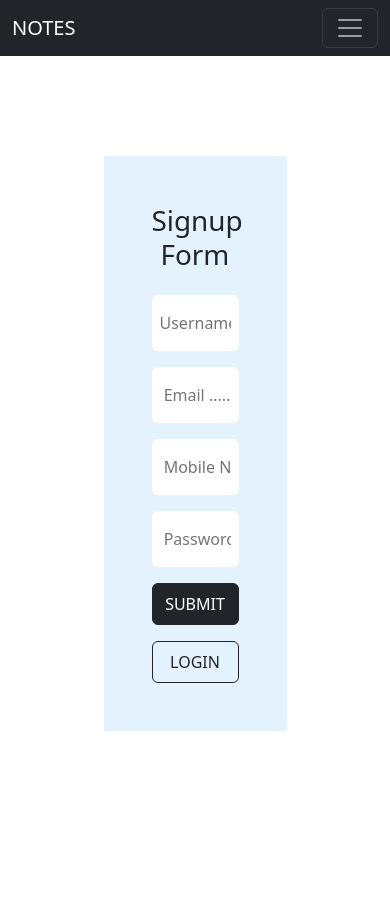
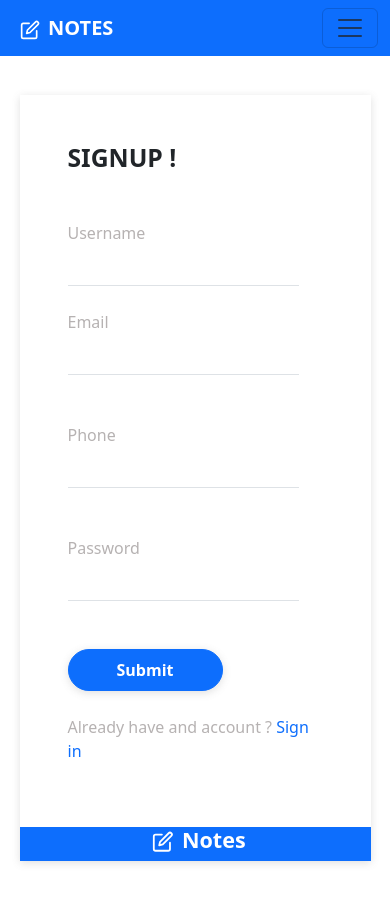
Before and after one commit to niamudeen-mvt/notes-client, a React (Create React App) app: page /signup in a window 390 px wide. Before the commit the page ends 844 px from the top, so only its background shows below. Built offline with nearby package versions, Linux system fonts and the light colour scheme; no server answers.

Commit message:
message: login and signup form

```diff
--- /dev/null
+++ b/src/components/shared/CustomInput.js
@@ -0,0 +1,23 @@
+import React from 'react'
+
+const CustomInput = ({ mb = 0, label, type = "text", name, value, handleChange, errors }) => {
+  console.log(errors);
+  return (
+    <>
+      <div className={`mb-${mb}`}>
+        <label className='mb-3 common_grey text-capitalize'>{label}</label>
+        <br />
+        <input type={type} className='border-0 border-bottom'
+          name={name}
+          value={value}
+          onChange={handleChange}
+          spellCheck="off"
+          autoComplete='off'
+        />
+        <p className="text-danger mt-4">{errors[name] ? errors[name] : ""}</p>
+      </div>
+    </>
+  )
+}
+
+export default CustomInput
--- a/src/index.css
+++ b/src/index.css
@@ -19,7 +19,14 @@ img {
 }
 
 .common_blue {
-  background-color: #0d6efd;
+  background-color: #0d6efd !important;
+}
+.common_grey {
+  color: #b6b2b2;
+}
+
+a {
+  text-decoration: none !important;
 }
 
 /* ------------flex classes---------------- */
@@ -128,3 +135,25 @@ img {
 .uplaod_btn:active {
   background-color: #0a4eb4;
 }
+
+.form_container {
+  max-width: 50%;
+}
+@media (max-width: 1200px) {
+  .form_container {
+    max-width: 75%;
+  }
+}
+
+@media (max-width: 768px) {
+  .form_container {
+    max-width: 90%;
+  }
+}
+input {
+  background-color: transparent !important;
+}
+input:focus-visible {
+  outline: none;
+  border-bottom: 1px solid black !important;
+}
--- a/src/layout/header/Header.js
+++ b/src/layout/header/Header.js
@@ -5,6 +5,7 @@ import { Link, useLocation } from "react-router-dom";
 import "./header.css";
 import { useAuth } from "../../context/authContext";
 import { config } from "../../config";
+import { FiEdit } from "react-icons/fi";
 
 const Header = () => {
   const { isLoggedIn } = useAuth();
@@ -12,9 +13,9 @@ const Header = () => {
   const route = useLocation().pathname;
 
   return (
-    <Navbar expand="lg" bg="dark" data-bs-theme="dark" sticky="top">
+    <Navbar expand="lg" sticky="top" className="common_blue">
       <Container>
-        <Navbar.Brand to="#home">{config.PROJECT_NAME}</Navbar.Brand>
+        <Navbar.Brand to="#home" className="text-white fw-bold"><span className="mx-2 x"><FiEdit /></span>{config.PROJECT_NAME}</Navbar.Brand>
         <Navbar.Toggle aria-controls="basic-navbar-nav" />
         <Navbar.Collapse id="basic-navbar-nav">
           <Nav className="ms-auto  flexCenter">
--- a/src/pages/auth/LoginForm.js
+++ b/src/pages/auth/LoginForm.js
@@ -1,5 +1,4 @@
 import React, { useState } from "react";
-import { Container } from "react-bootstrap";
 import {
   checkIfobjEmpty,
   errorListtoObj,
@@ -10,6 +9,10 @@ import { sendNotification } from "../../utils/notifications";
 import { Link, useNavigate } from "react-router-dom";
 import { loginUser } from "../../services/api/user";
 import { useAuth } from "../../context/authContext";
+import { Button, Col, Row } from 'react-bootstrap'
+import CustomInput from '../../components/shared/CustomInput'
+import { FiEdit } from "react-icons/fi";
+
 
 const LoginForm = () => {
   const navigate = useNavigate();
@@ -56,54 +59,41 @@ const LoginForm = () => {
   };
 
   return (
-    <section className="common_section">
-      <Container>
-        <div className="flexCenter" style={{ height: "80vh" }}>
-          <form className="p-5 soft_theme" style={{ width: "50%" }}>
-            <h1 className="mb-4 text-center">Login Form</h1>
-            <div className="mb-3 ">
-              <input
-                type="text"
-                className="px-2 py-3 rounded border-0 w-100"
-                name="email"
+    <section className=''>
+      <div className='min-vh-100 flex_center form_container mx-auto'>
+        <div className='w-100 box_shadow' style={{ height: '600px' }}>
+          <Row className='h-100'>
+            <Col xs={12} md={6} className='h-100'>
+              <div className='common_blue h-100  flex_center'>
+                <h4 className='text-white fw-bold text-capitalize'><span className="mx-2"><FiEdit /></span>Notes</h4>
+              </div>
+            </Col>
+            <Col xs={12} md={6} className='h-100'>
+              <div className='w-100 h-100 flex_center flex-column'>
+                <form className='h-75 p-5'>
+                  <h2 className='fw-bold mb-5'>LOGIN !</h2>
+                  <CustomInput mb={3} label="email address" name="email"
+                    handleChange={handleChange}
                     value={user.email}
-                onChange={handleChange}
-                placeholder=" Email .........."
-                autoComplete="off"
+                    errors={errors}
                   />
-            </div>
-            <p className="text-danger">{errors?.email ? errors.email : ""}</p>
-
-            <div className="mb-3">
-              <input
-                type="password"
-                className="px-2 py-3 rounded border-0 w-100"
-                name="password"
+                  <CustomInput name="password" label="password" mb={5} type="text"
                     value={user.password}
-                onChange={handleChange}
-                placeholder=" Password .........."
-                autoComplete="off"
+                    handleChange={handleChange}
+                    errors={errors}
                   />
-            </div>
-            <p className="text-danger">
-              {errors?.password ? errors.password : ""}
-            </p>
-            <button
-              className="btn btn-dark w-100 mb-3 py-2"
-              onClick={handleSubmit}
-            >
-              SUBMIT
-            </button>
-            <Link to="/signup">
-              <button className="btn btn-outline-dark w-100 py-2">
-                SIGNUP
-              </button>
-            </Link>
+                  <Button type="submit" className='px-5 py-2 rounded-5 fw-bold box_shadow mb-4' onClick={handleSubmit}>Sign in</Button>
+                  <p className='common_grey'>Dont't have an account ? <Link to="/signup">
+                    <span className='cursor' style={{ color: "#0d6efd" }}>Sign up</span>
+                  </Link></p>
                 </form>
               </div>
-      </Container>
+            </Col>
+          </Row>
+        </div>
+      </div>
     </section>
-  );
-};
+  )
+}
 
-export default LoginForm;
+export default LoginForm
--- a/src/pages/auth/SignupForm.js
+++ b/src/pages/auth/SignupForm.js
@@ -1,11 +1,12 @@
 import React, { useState } from "react";
-import { Container } from "react-bootstrap";
+import { Button, Col, Row } from 'react-bootstrap'
+import CustomInput from '../../components/shared/CustomInput'
 import { checkIfobjEmpty, errorListtoObj } from "../../utils/helper";
 import { Link } from "react-router-dom";
 import { useNavigate } from "react-router-dom";
 import { sendNotification } from "../../utils/notifications";
 import { registerUser } from "../../services/api/user";
-
+import { FiEdit } from "react-icons/fi";
 const SignupForm = () => {
   const navigate = useNavigate();
 
@@ -17,6 +18,7 @@ const SignupForm = () => {
   });
 
   const [errors, setErrors] = useState({});
+  console.log(errors);
 
   const handleChange = (e) => {
     setUser({
@@ -45,78 +47,51 @@ const SignupForm = () => {
   };
 
   return (
-    <section className="common_section">
-      <Container>
-        <div className="flexCenter" style={{ height: "80vh" }}>
-          <form className="p-5 soft_theme" style={{ width: "50%" }}>
-            <h1 className="mb-4 text-center">Signup Form</h1>
-            <div className="mb-3">
-              <input
-                type="text"
-                autoComplete="off"
-                className="px-2 py-3 rounded border-0 w-100"
+    <section className=''>
+      <div className='min-vh-100 flex_center form_container mx-auto'>
+        <div className='w-100 box_shadow' style={{ minHeight: '600px' }}>
+          <Row className='h-100'>
+            <Col xs={12} md={6} className='h-100'>
+              <div className='w-100 h-100 flex_center flex-column'>
+                <form className='h-75 p-5'>
+                  <h2 className='fw-bold mb-5'>SIGNUP !</h2>
+                  <CustomInput mb={3} label="Username" name="username"
+                    handleChange={handleChange}
                     value={user.username}
-                name="username"
-                onChange={handleChange}
-                placeholder="Username ........."
+                    errors={errors}
                   />
-            </div>
-            <p className="text-danger">
-              {errors?.username ? errors.username : ""}
-            </p>
-            <div className="mb-3">
-              <input
-                type="text"
-                autoComplete="off"
-                className="px-2 py-3 rounded border-0 w-100"
-                name="email"
+                  <CustomInput name="email" label="Email" mb={5} type="text"
                     value={user.email}
-                onChange={handleChange}
-                placeholder=" Email .........."
+                    handleChange={handleChange}
+                    errors={errors}
                   />
-            </div>
-            <p className="text-danger">{errors?.email ? errors.email : ""}</p>
-            <div className="mb-3">
-              <input
-                type="text"
-                autoComplete="off"
-                className="px-2 py-3 rounded border-0 w-100"
-                name="phone"
+                  <CustomInput name="phone" label="Phone" mb={5} type="text"
                     value={user.phone}
-                onChange={handleChange}
-                placeholder=" Mobile Number .........."
+                    handleChange={handleChange}
+                    errors={errors}
                   />
-            </div>
-            <p className="text-danger">{errors?.phone ? errors.phone : ""}</p>
-
-            <div className="mb-3">
-              <input
-                type="password"
-                autoComplete="off"
-                className="px-2 py-3 rounded border-0 w-100"
-                name="password"
+                  <CustomInput name="password" label="password" mb={5} type="text"
                     value={user.password}
-                onChange={handleChange}
-                placeholder=" Password .........."
+                    handleChange={handleChange}
+                    errors={errors}
                   />
-            </div>
-            <p className="text-danger">
-              {errors?.password ? errors.password : ""}
-            </p>
-            <button
-              className="btn btn-dark w-100 py-2 mb-3"
-              onClick={handleSubmit}
-            >
-              SUBMIT
-            </button>
-            <Link to="/login">
-              <button className="btn btn-outline-dark w-100 py-2">LOGIN</button>
-            </Link>
+                  <Button type="submit" className='px-5 py-2 rounded-5 fw-bold box_shadow mb-4' onClick={handleSubmit}>Submit</Button>
+                  <p className='common_grey'>Already have and account ? <Link to="/login">
+                    <span className='cursor' style={{ color: "#0d6efd" }}>Sign in</span>
+                  </Link></p>
                 </form>
               </div>
-      </Container>
+            </Col>
+            <Col xs={12} md={6} >
+              <div className='common_blue flex_center h-100' >
+                <h4 className='text-white fw-bold text-capitalize'><span className="mx-2"><FiEdit /></span>Notes</h4>
+              </div>
+            </Col>
+          </Row>
+        </div>
+      </div>
     </section>
-  );
-};
+  )
+}
 
-export default SignupForm;
+export default SignupForm
```
Also changed, not shown: 12 other files (tests, documents, lock files or other folders). Lines whose indentation alone changed are shown as unchanged.
